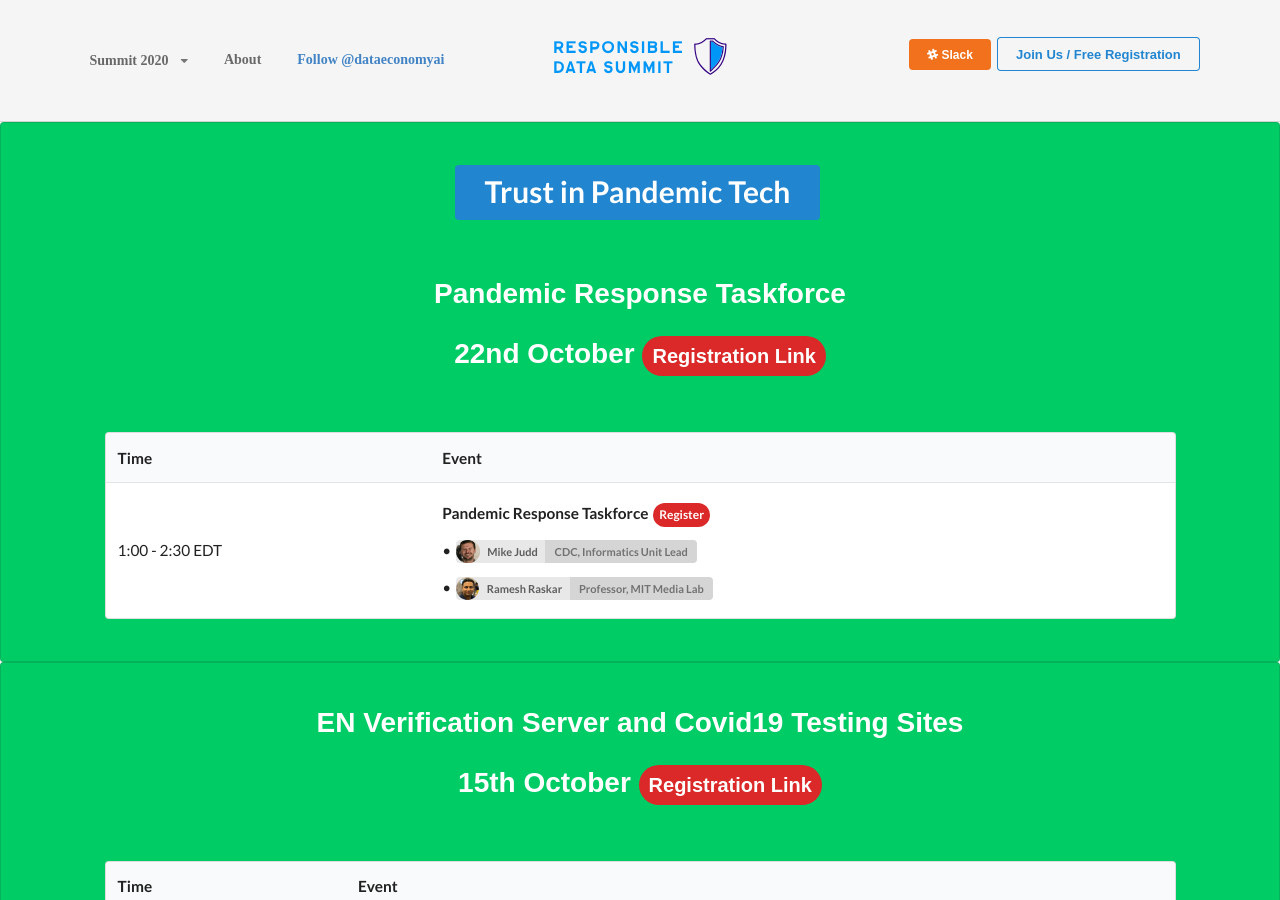
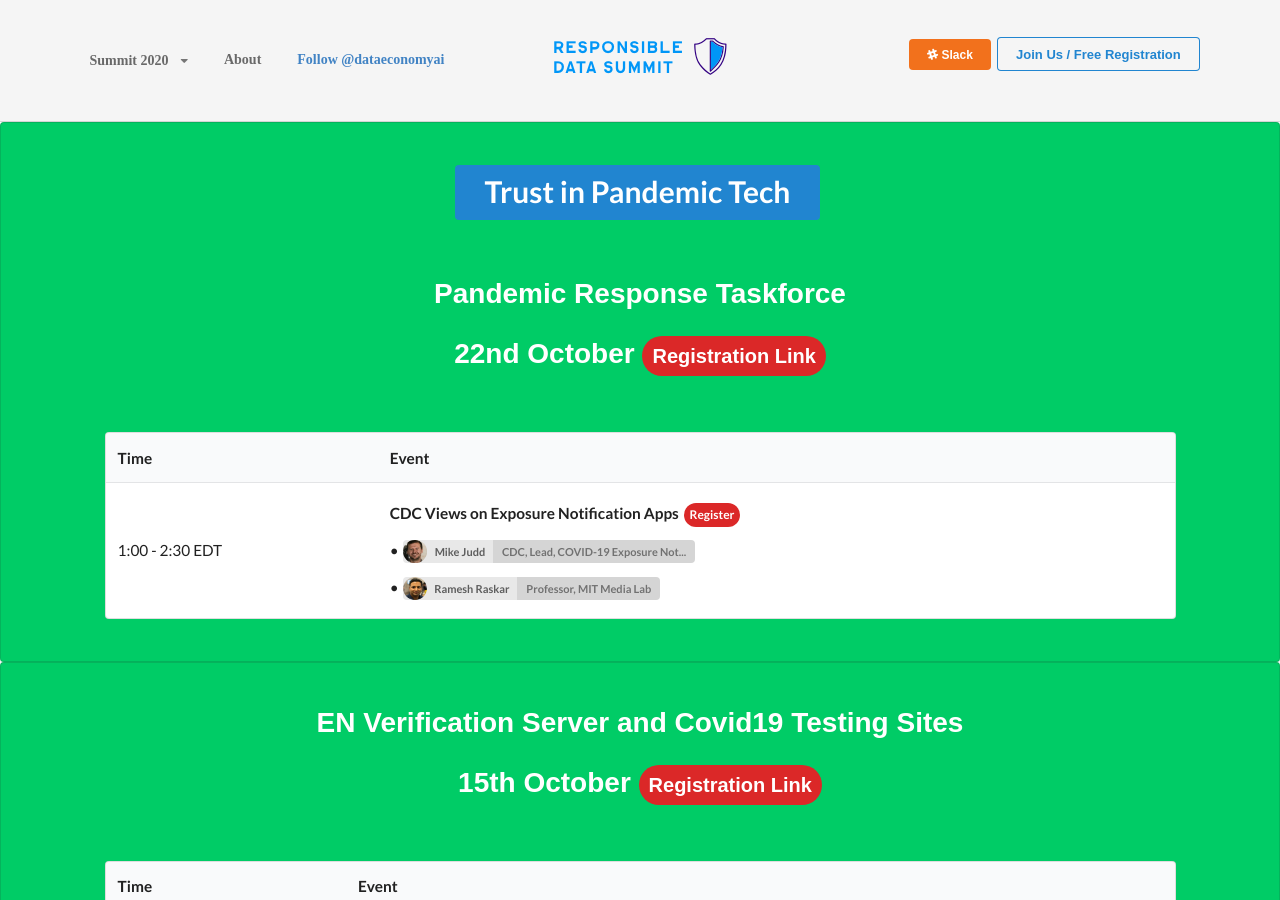
Before and after one commit to responsible-data-summit/events, a Jekyll site: the page built from agenda-0806.html, in a window 1280 px wide and 900 px high. Built offline with Jekyll 4.4.1, drawn with Linux system fonts in a browser that asks for light colours; some web fonts are replaced; comment, search, counter and statistics services are not loaded.

Commit message:
update the event

```diff
--- a/_data/agenda1022.yml
+++ b/_data/agenda1022.yml
@@ -1,6 +1,6 @@
 - time: 1:00 - 2:30
   sections:
-    - title: "Pandemic Response Taskforce"
+    - title: "CDC Views on Exposure Notification Apps"
       register: "https://mit.zoom.us/webinar/register/WN_WTr408rGTbuWgc8-lSl7sQ"
       speakers:
         - name: Mike Judd
--- a/_data/speakers_trust.yml
+++ b/_data/speakers_trust.yml
@@ -194,5 +194,5 @@
 
 - name: Mike Judd
   title: |
-    CDC, Informatics Unit Lead
+    CDC, Lead, COVID-19 Exposure Notification Initiative
   avatar: mikejudd.jpg
```
